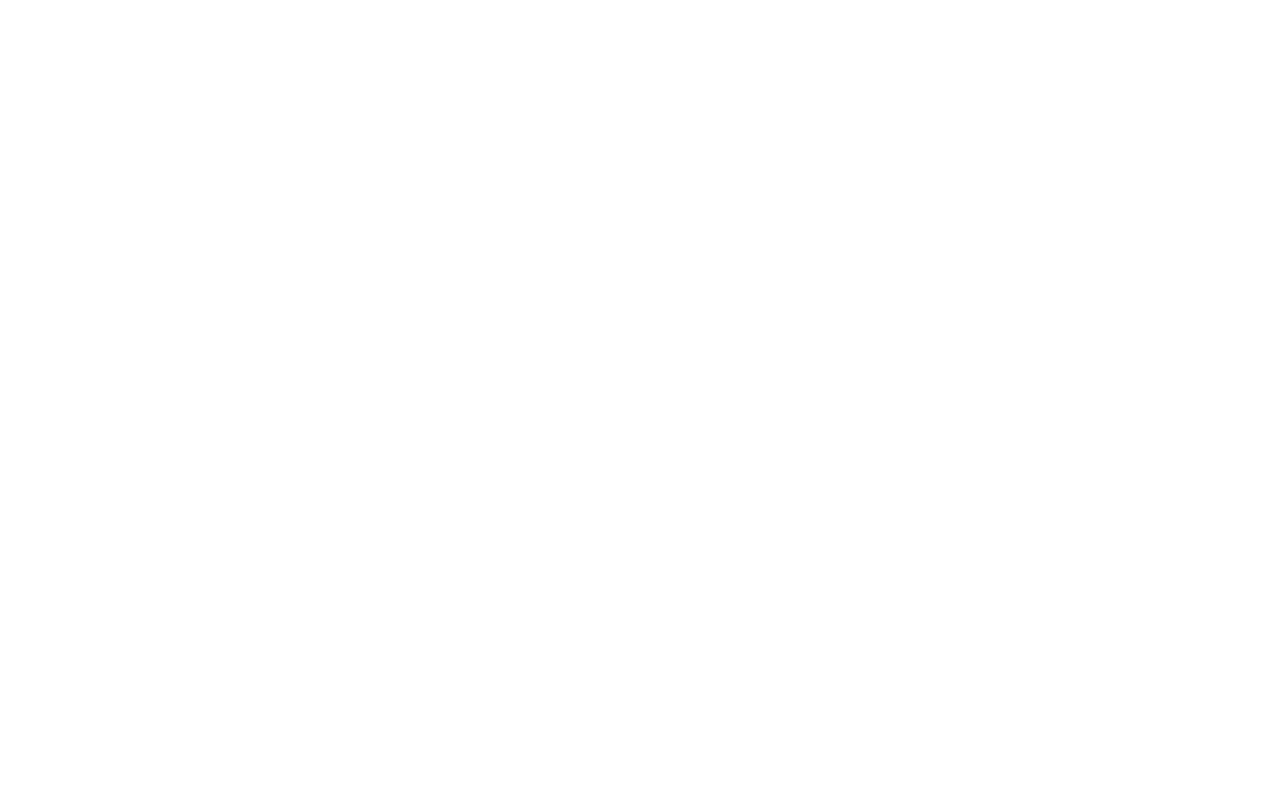
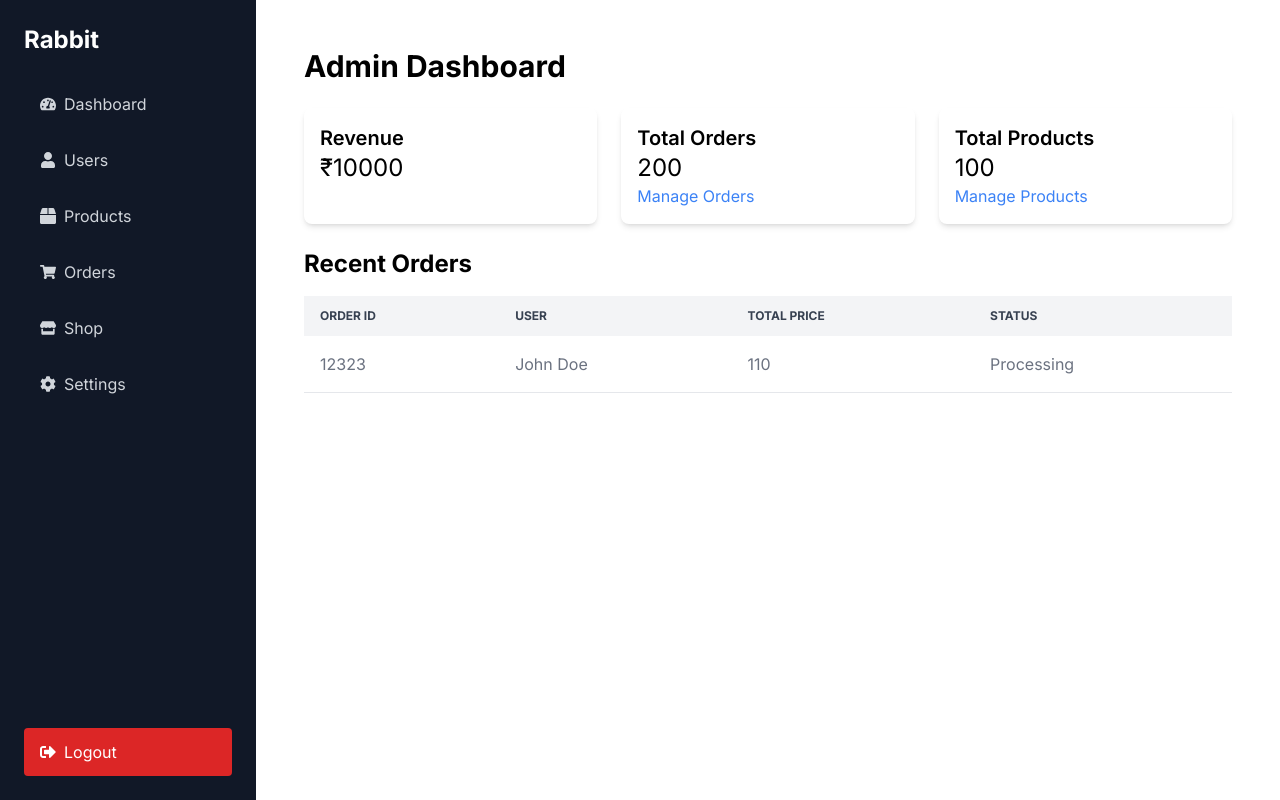
Before and after one commit to Manyalingaraju/NMITProject, a React (Vite) app in the folder frontend/: page /admin in a window 1280 px wide. Before the commit this address had no page. Built offline with nearby package versions, Linux system fonts and the light colour scheme.

Commit message:
added new admin page

```diff
--- a/frontend/src/App.jsx
+++ b/frontend/src/App.jsx
@@ -1,6 +1,6 @@
 import { BrowserRouter, Routes, Route } from "react-router-dom";
 import UserLayout from "./components/Layout/UserLayout";
-import Login from "./pages/Login"; // Ensure Profile is imported
+import Login from "./pages/Login";
 import { Toaster } from "sonner";
 import Home from "./pages/home";
 import Register from "./pages/Register";
@@ -10,7 +10,9 @@
 import ProductDetails from "./components/Products/ProductDetails";
 import OrderDetailsPage from "./pages/OrderDetailsPage";
 import OrderConfirmationPage from "./pages/OrderConfirmationPage";
-
+import MyOrderPage from "./pages/MyOrderPage";
+import AdminLayout from "./components/Admin/AdminLayout";
+import AdminHomePage from "./pages/AdminHomePage";
 
 const App = () => {
   return (
@@ -20,19 +22,19 @@
       <Routes>
         <Route path="/" element={<UserLayout />}>
           <Route index element={<Home />} />
-
-          <Route path="/login" element={<Login />} />
-          {/* Profile route */}
-          <Route path="/register" element={<Register />} />
-          <Route path="/profile" element={<Profile />} />
+          <Route path="login" element={<Login />} />
+          <Route path="register" element={<Register />} />
+          <Route path="profile" element={<Profile />} />
           <Route path="collections/:collection" element={<CollectionPage />} />
           <Route path="product/:id" element={<ProductDetails />} />
           <Route path="checkout" element={<CheckOut />} />
           <Route path="order-confirmation" element={<OrderConfirmationPage />} />
-         <Route path="/OrderDetailsPage" element={<OrderDetailsPage />} />
-
+          <Route path="order/:orderId" element={<OrderDetailsPage />} />
+          <Route path="my-orders" element={<MyOrderPage />} />
         </Route>
-        {/* Admin layout and routes can be added here */}
+        <Route path="/admin" element={<AdminLayout />}>
+          <Route index element={<AdminHomePage />} />
+        </Route>
       </Routes>
     </BrowserRouter>
   );
--- /dev/null
+++ b/frontend/src/components/Admin/AdminLayout.jsx
@@ -0,0 +1,48 @@
+import React, { useState } from 'react';
+import { FaBars, FaTimes } from 'react-icons/fa';
+import AdminSidebar from './AdminSidebar';
+import { Outlet } from 'react-router-dom';
+
+const AdminLayout = () => {
+  const [isSidebarOpen, setIsSidebarOpen] = useState(false);
+
+  const toggleSidebar = () => {
+    setIsSidebarOpen((prev) => !prev);
+  };
+
+  return (
+    <div className="min-h-screen flex flex-col md:flex-row relative">
+      {/* Mobile Toggle Button */}
+      <div className="flex md:hidden p-4 bg-gray-900 text-white z-20 items-center">
+        <button onClick={toggleSidebar} aria-label="Toggle sidebar">
+          {isSidebarOpen ? <FaTimes size={24} /> : <FaBars size={24} />}
+        </button>
+        <h1 className="ml-4 text-xl font-medium">Admin Dashboard</h1>
+      </div>
+
+      {/* Overlay for mobile sidebar */}
+      {isSidebarOpen && (
+        <div
+          className="fixed inset-0 z-10 bg-black bg-opacity-50 md:hidden"
+          onClick={toggleSidebar}
+        ></div>
+      )}
+
+      {/* Sidebar */}
+      <div
+        className={`bg-gray-900 w-64 min-h-screen text-white absolute md:relative transform transition-transform duration-300 ease-in-out ${
+          isSidebarOpen ? 'translate-x-0' : '-translate-x-full'
+        } md:translate-x-0 md:static md:block z-20`}
+      >
+        <AdminSidebar />
+      </div>
+
+      {/* Main Content Area */}
+      <div className="flex-grow p-6 overflow-auto">
+        <Outlet />
+      </div>
+    </div>
+  );
+};
+
+export default AdminLayout;
--- /dev/null
+++ b/frontend/src/components/Admin/AdminSidebar.jsx
@@ -0,0 +1,70 @@
+import React from 'react';
+import { NavLink, useNavigate } from 'react-router-dom';
+import {
+  FaUser,
+  FaTachometerAlt,
+  FaCog,
+  FaBox,
+  FaShoppingCart,
+  FaStore,
+  FaSignOutAlt,
+} from 'react-icons/fa';
+
+const AdminSidebar = () => {
+  const navigate = useNavigate();
+
+  const handleLogout = () => {
+    // You can also clear localStorage/sessionStorage here
+    console.log("Logging out...");
+    navigate('/'); // Navigate to home
+  };
+
+  const navItems = [
+    { name: 'Dashboard', path: '/admin/dashboard', icon: <FaTachometerAlt /> },
+    { name: 'Users', path: '/admin/users', icon: <FaUser /> },
+    { name: 'Products', path: '/admin/products', icon: <FaBox /> },
+    { name: 'Orders', path: '/admin/orders', icon: <FaShoppingCart /> },
+    { name: 'Shop', path: '/admin/shop', icon: <FaStore /> },
+    { name: 'Settings', path: '/admin/settings', icon: <FaCog /> },
+  ];
+
+  return (
+    <div className="p-6 bg-gray-900 text-white min-h-screen w-64 flex flex-col justify-between">
+      <div>
+        <div className="mb-6">
+          <NavLink to="/admin" className="text-2xl font-bold text-white">
+            Rabbit
+          </NavLink>
+        </div>
+
+        <nav className="flex flex-col space-y-2">
+          {navItems.map((item) => (
+            <NavLink
+              key={item.path}
+              to={item.path}
+              className={({ isActive }) =>
+                isActive
+                  ? 'bg-gray-700 text-white py-3 px-4 rounded flex items-center space-x-2'
+                  : 'text-gray-300 hover:bg-gray-700 hover:text-white py-3 px-4 rounded flex items-center space-x-2'
+              }
+            >
+              <span>{item.icon}</span>
+              <span>{item.name}</span>
+            </NavLink>
+          ))}
+        </nav>
+      </div>
+
+      {/* ✅ Logout Button */}
+      <button
+        onClick={handleLogout}
+        className="mt-6 bg-red-600 hover:bg-red-700 text-white py-3 px-4 rounded flex items-center space-x-2"
+      >
+        <FaSignOutAlt />
+        <span>Logout</span>
+      </button>
+    </div>
+  );
+};
+
+export default AdminSidebar;
--- a/frontend/src/components/Cart/PayPalButton.jsx
+++ b/frontend/src/components/Cart/PayPalButton.jsx
@@ -3,7 +3,7 @@
 
 const PayPalButton = ({amount, onSuccess,onError}) => {
   return (
-   <PayPalScriptProvider options={{"client-id":"ActkJNc9HnAqAjcQE9cW9AdAmHLsH88UPVROn394YGuLBn_-gAmBCxPOo0lPzRvTGck2knklzbcYcdNp"}}>
+   <PayPalScriptProvider options={{"client-id":import.meta.env.VITE_PAYPAL_CLIENT_ID}}>
 
 <PayPalButtons style={{layout:"vertical"}}
 createOrder={(data, actions)=>{
--- a/frontend/src/components/Common/Navbar.jsx
+++ b/frontend/src/components/Common/Navbar.jsx
@@ -48,6 +48,7 @@
         </Link>
       </div>
       <div className="flex items-center space-x-4">
+        <Link to="/admin" className='block bg-black px-2 rounded text-sm text-white'>Admin</Link>
       <Link to="/profile" className="hover:text-black">
 
       <HiOutlineUser className="h-6 w-6 text-gray-700" />
--- /dev/null
+++ b/frontend/src/pages/AdminHomePage.jsx
@@ -0,0 +1,72 @@
+import React from 'react'
+import { Link } from 'react-router-dom';
+
+
+const AdminHomePage = () => {
+    const orders = [
+    {
+        _id:12323,
+        user: {
+            name:"John Doe",
+        },
+        totalPrice:110,
+        status:"Processing",
+    },
+];
+  return (
+    <div className='max-w-7xl mx-auto p-6'>
+        <h1 className='text-3xl font-bold mb-6'>Admin Dashboard</h1>
+        <div className='grid grid-cols-1 sm:grid-cols-2 lg:grid-cols-3 gap-6'>
+            <div className='p-4 shadow-md rounded-lg'>
+                <h2 className='text-xl font-semibold '>Revenue</h2>
+                <p className='text-2xl'>₹10000</p>
+            </div>
+            <div className='p-4 shadow-md rounded-lg'>
+                <h2 className='text-xl font-semibold '>Total Orders</h2>
+                <p className='text-2xl'>200</p>
+                <Link to="/admin/orders" className="text-blue-500 hover:underline">Manage Orders</Link>
+            </div>
+            <div className='p-4 shadow-md rounded-lg'>
+                <h2 className='text-xl font-semibold '>Total Products</h2>
+                <p className='text-2xl'>100</p>
+                <Link to="/admin/products" className="text-blue-500 hover:underline">Manage Products</Link>
+            </div>
+        </div>
+        <div className='mt-6 '>
+            <h2 className='text-2xl font-bold mb-4 '>Recent Orders</h2>
+            <div className='overflow-x-auto'>
+                <table className='min-w-full text-left text-gray-500'>
+                    <thead className='bg-gray-100 text-xs uppercase text-gray-700'>
+                        <tr>
+                            <th className="py-3 px-4 ">Order ID</th>
+                            <th className="py-3 px-4 ">User</th>
+                            <th className="py-3 px-4 ">Total Price</th>
+                            <th className="py-3 px-4 ">Status</th>
+                        </tr>
+                    </thead>
+                    <tbody>
+                        {orders.length > 0?(
+                            orders.map((order)=>(
+                                <tr key={order._id} className="border-b hover:bg-gray-50 cursor-pointer">
+                                    <td className='p-4 '>{order._id}</td>
+                                    <td className='p-4 '>{order.user.name}</td>
+                                    <td className='p-4 '>{order.totalPrice}</td>
+                                    <td className='p-4 '>{order.status}</td>
+                                </tr>
+                            ))
+                        ) : (
+                            <tr>
+                                <td colSpan={4} className='p-4 text-center text-gray-500'>
+                                    No Recent orders Found
+                                </td>
+                            </tr>
+                        )}
+                    </tbody>
+                </table>
+            </div>
+        </div>
+    </div>
+  )
+}
+
+export default AdminHomePage
--- a/frontend/src/pages/MyOrderPage.jsx
+++ b/frontend/src/pages/MyOrderPage.jsx
@@ -1,7 +1,9 @@
 import React, { useEffect, useState } from 'react';
+import { useNavigate } from 'react-router-dom';
 
 const MyOrderPage = () => {
     const [orders, setOrders] = useState([]);
+    const navigate = useNavigate();
 
     useEffect(() => {
         setTimeout(() => {
@@ -25,11 +27,11 @@
                     shippingAddress: { city: "Bangalore", country: "India" },
                     orderItems: [
                         {
-                            name: "Product 1",
+                            name: "Product 2",
                             image: "https://picsum.photos/500/500?random=2",
                         },
                     ],
-                    totalPrice: 100,
+                    totalPrice: 200,
                     isPaid: true,
                 },
             ];
@@ -37,6 +39,10 @@
             setOrders(mockOrders);
         }, 1000);
     }, []);
+
+    const handleRowClick = (orderId) => {
+        navigate(`/order/${orderId}`);
+    };
 
     return (
         <div className="max-w-7xl mx-auto p-4 sm:p-6">
@@ -57,14 +63,18 @@
                     <tbody>
                         {orders.length > 0 ? (
                             orders.map((order) => (
-                                <tr key={order._id} className="border-b hover:border-gray-50 cursor-pointer">
+                                <tr
+                                    key={order._id}
+                                    onClick={() => handleRowClick(order._id)}
+                                    className="border-b hover:border-gray-50 cursor-pointer"
+                                >
                                     <td className="py-2 px-2 sm:py-4 sm:px-4">
                                         {order.orderItems[0].image ? (
                                             <img
-                                            src={order.orderItems[0].image || 'https://via.placeholder.com/150'} // Provide a placeholder image if the URL is missing
-                                            alt={order.orderItems[0].name}
-                                            className="w-10 h-10 sm:w-12 sm:h-12 object-cover rounded-lg"
-                                        />
+                                                src={order.orderItems[0].image}
+                                                alt={order.orderItems[0].name}
+                                                className="w-10 h-10 sm:w-12 sm:h-12 object-cover rounded-lg"
+                                            />
                                         ) : (
                                             <div className="w-10 h-10 sm:w-12 sm:h-12 bg-gray-200 rounded-lg" />
                                         )}
@@ -82,14 +92,15 @@
                                             : "N/A"}
                                     </td>
                                     <td className="py-2 px-2 sm:py-4 sm:px-4">{order.orderItems.length}</td>
-                                    <td className="py-2 px-2 sm:py-4 sm:px-4">${order.totalPrice}</td>
+                                    <td className="py-2 px-2 sm:py-4 sm:px-4">₹{order.totalPrice}</td>
                                     <td className="py-2 px-2 sm:py-4 sm:px-4">
                                         <span
                                             className={`${
                                                 order.isPaid
-                                                    ? "bg-green-100 text-green-700 "
-                                                    : "bg-red-700 text-red-700"
-                                            } px-2 py-1 rounded-full text-xs sm:text-sm font-medium`}>
+                                                    ? "bg-green-100 text-green-700"
+                                                    : "bg-red-100 text-red-700"
+                                            } px-2 py-1 rounded-full text-xs sm:text-sm font-medium`}
+                                        >
                                             {order.isPaid ? "Paid" : "Pending"}
                                         </span>
                                     </td>
--- a/frontend/src/pages/OrderDetailsPage.jsx
+++ b/frontend/src/pages/OrderDetailsPage.jsx
@@ -17,14 +17,14 @@
       orderItems: [
         {
           productId: "1",
-          name: "Jacket",
+          name: "Notebook",
           price: 120,
           quantity: 1,
           image: "https://picsum.photos/150?random=1",
         },
         {
           productId: "2",
-          name: "Shirt",
+          name: "pen",
           price: 10,
           quantity: 2,
           image: "https://picsum.photos/150?random=2",
```
Also changed, not shown: 1 other file (tests, documents, lock files or other folders).
